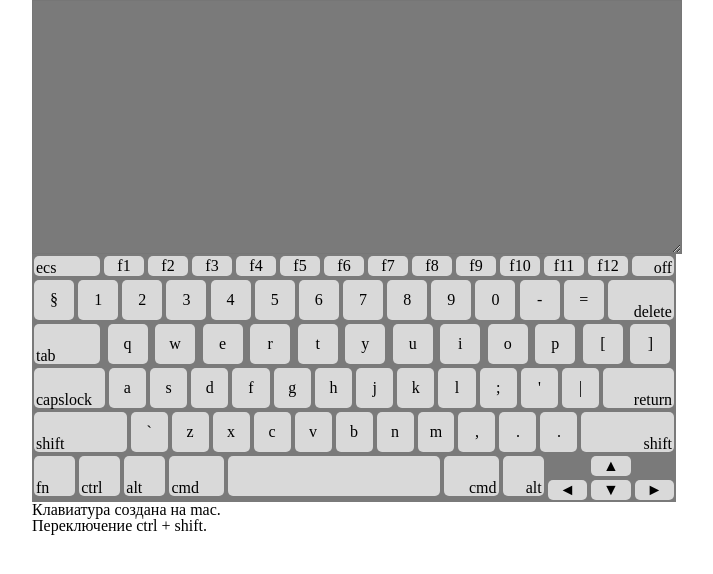
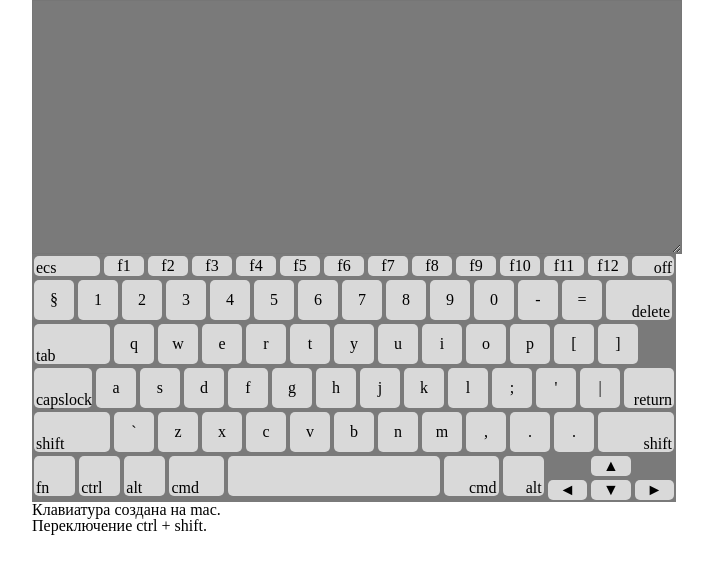
Before and after one commit to NikitaStarmoussov/virtual-keyboard, a website: page index.html in a window 1280 px wide. Shown: the whole page, without its empty margins (286-999 px from the left). Drawn offline with Linux system fonts and the light colour scheme.

Commit message:
fix:fix bug with classes

```diff
--- a/src/js/script.js
+++ b/src/js/script.js
@@ -441,7 +441,7 @@ const basicAlphabet = [
     {
       name: 'tab',
       id: 'Tab',
-      class: 'key key_l key_left',
+      class: 'key key_xl key_left',
     },
   ],
   [
@@ -559,7 +559,7 @@ function createBasicKeyboard(alphabet) {
   arrowDown.id = 'ArrowDown';
   arrowWrapper.append(arrowDown);
 }
-createBasicKeyboard(basicAlphabet);
+// createBasicKeyboard(basicAlphabet);
 // createBasicKeyboard(englishAlphabet)
 // function addKeyboard(alphabet){
 //   const keyboardWrapper = document.querySelector('.keyboard__wrapper')
@@ -588,9 +588,6 @@ createBasicKeyboard(basicAlphabet);
 
 // }
 // addKeyboard(englishAlphabet)
-
-function addLetters(lang) {
-  keyboard.replaceChildren();
 createBasicKeyboard(basicAlphabet);
 const tab = document.querySelector('#Tab');
 const capsLock = document.querySelector('#CapsLock');
@@ -604,7 +601,13 @@ function addLetters(lang) {
 tab.after(firstLine);
 capsLock.after(secondLine);
 leftShift.after(thirdLine);
-  const lines = [tab, capsLock, leftShift];
+function addLetters(lang) {
+  firstLine.replaceChildren();
+  secondLine.replaceChildren();
+  thirdLine.replaceChildren();
+  console.log(firstLine.childNodes);
+
+  const lines = [firstLine, secondLine, thirdLine];
   // const  = document.querySelector('.keyboard');
   for (let i = 0; i < lines.length; i += 1) {
     // console.log(letterAlphabet[i])
@@ -621,7 +624,7 @@ function addLetters(lang) {
       }
       key.className = letterAlphabet[i][y].class;
       key.id = letterAlphabet[i][y].id;
-      lines[i].after(key);
+      lines[i].prepend(key);
     }
   }
   // console.log('del')
@@ -633,6 +636,8 @@ function addTextArea() {
   // const bodyWapper = document.querySelector('#body');
   const textArea = document.createElement('textarea');
   textArea.classList.add('text-area');
+  textArea.setAttribute('tabindex', '-1');
+  // tabindex="-1"
   bodyWapper.prepend(textArea);
 }
 addTextArea();
@@ -640,7 +645,7 @@ let textAreaContent = '';
 document.addEventListener('keydown', (event) => {
   const pressedKey = document.querySelector(`#${event.code}`);
   // console.log(pressedKey)
-  pressedKey.classList.add('key_active');
+  pressedKey.classList.toggle('key_active');
 
   const textArea = document.querySelector('.text-area');
   if (event.key === 'Backspace') {
--- a/src/scss/components/_keyboard.scss
+++ b/src/scss/components/_keyboard.scss
@@ -9,7 +9,7 @@
   }
   &__line {
     display: flex;
-    justify-content: space-between;
+    // justify-content: space-between;
     // flex-wrap: wrap;
   }
   //arrow styles
```
Also changed, not shown: src/css/style.css. Lines whose indentation alone changed are shown as unchanged.
